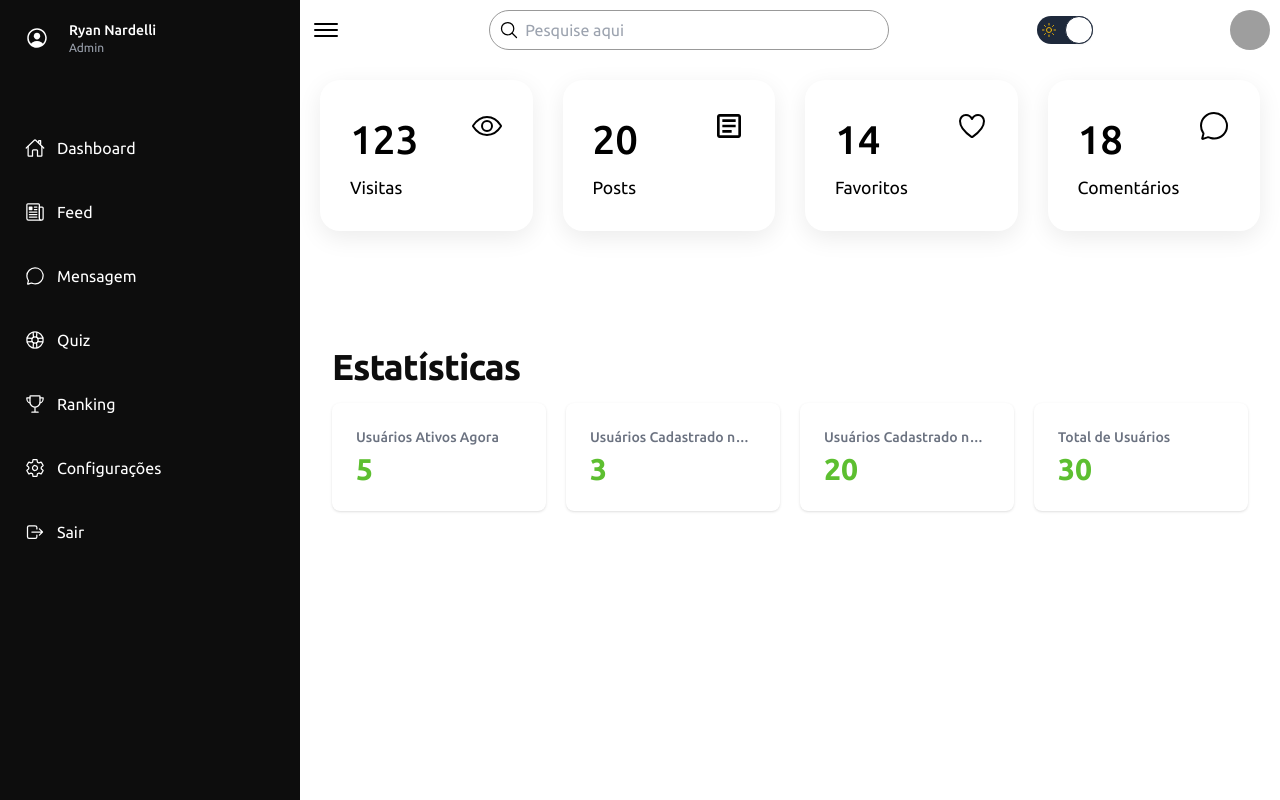
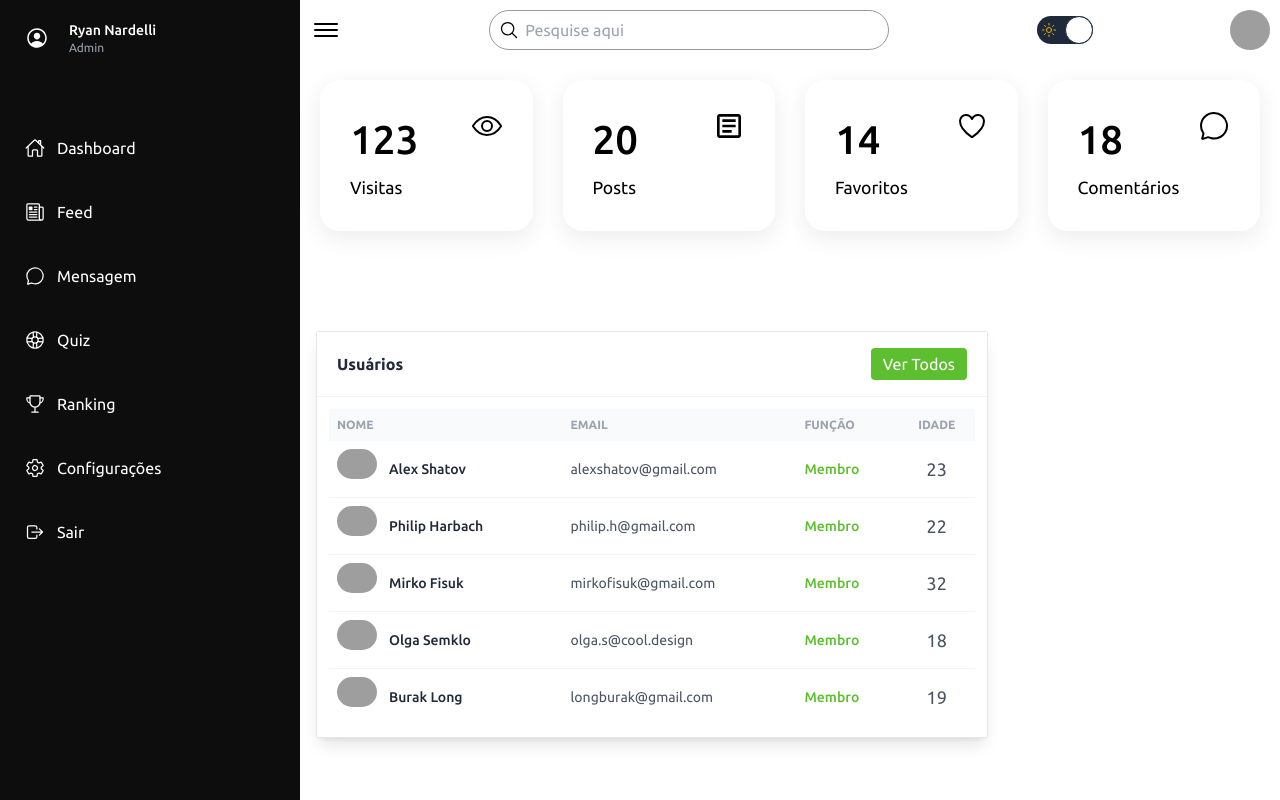
Before and after one commit to ryannardelli/heisenverse-_front_end, a Next.js app: page /dashboard in a window 1280 px wide. Shown: the top 800 px of the page. Built offline with nearby package versions, Linux system fonts and the light colour scheme; grey boxes are pictures that could not be loaded.

Commit message:
enviando nova seção

```diff
--- /dev/null
+++ b/src/app/components/ListUsers/index.tsx
@@ -0,0 +1,165 @@
+export const ListUsers = () => {
+    return (
+      <section className="antialiased bg-white text-gray-600 mt-20 mb-20 md:mb-0 lg:mb-0 px-4">
+        <div className="flex flex-col justify-center">
+          <div className="w-full max-w-2xl bg-white shadow-lg rounded-sm border border-gray-200">
+          <header className="px-5 py-4 border-b border-gray-100 flex items-center justify-between">
+            <h2 className="font-semibold text-gray-800">Usuários</h2>
+            <button className="bg-primary text-white px-3 py-1 rounded hover:bg-primary-dark transition">
+              Ver Todos
+            </button>
+          </header>
+            <div className="p-3">
+              <div className="overflow-x-auto">
+                <table className="table-auto w-full">
+                  <thead className="text-xs font-semibold uppercase text-gray-400 bg-gray-50">
+                    <tr>
+                      <th className="p-2 whitespace-nowrap">
+                        <div className="font-semibold text-left">Nome</div>
+                      </th>
+                      <th className="p-2 whitespace-nowrap">
+                        <div className="font-semibold text-left">Email</div>
+                      </th>
+                      <th className="p-2 whitespace-nowrap">
+                        <div className="font-semibold text-left">Função</div>
+                      </th>
+                      <th className="p-2 whitespace-nowrap">
+                        <div className="font-semibold text-center">Idade</div>
+                      </th>
+                    </tr>
+                  </thead>
+                  <tbody className="text-sm divide-y divide-gray-100">
+                    <tr>
+                      <td className="p-2 whitespace-nowrap">
+                        <div className="flex items-center">
+                          <div className="w-10 h-10 flex-shrink-0 mr-2 sm:mr-3">
+                            <img
+                              className="rounded-full"
+                              src="https://raw.githubusercontent.com/cruip/vuejs-admin-dashboard-template/main/src/images/user-36-05.jpg"
+                              width="40"
+                              height="40"
+                              alt="Alex Shatov"
+                            />
+                          </div>
+                          <div className="font-medium text-gray-800">Alex Shatov</div>
+                        </div>
+                      </td>
+                      <td className="p-2 whitespace-nowrap">
+                        <div className="text-left">alexshatov@gmail.com</div>
+                      </td>
+                      <td className="p-2 whitespace-nowrap">
+                        <div className="text-left font-medium text-primary">Membro</div>
+                      </td>
+                      <td className="p-2 whitespace-nowrap">
+                        <div className="text-lg text-center">23</div>
+                      </td>
+                    </tr>
+                    <tr>
+                      <td className="p-2 whitespace-nowrap">
+                        <div className="flex items-center">
+                          <div className="w-10 h-10 flex-shrink-0 mr-2 sm:mr-3">
+                            <img
+                              className="rounded-full"
+                              src="https://raw.githubusercontent.com/cruip/vuejs-admin-dashboard-template/main/src/images/user-36-06.jpg"
+                              width="40"
+                              height="40"
+                              alt="Philip Harbach"
+                            />
+                          </div>
+                          <div className="font-medium text-gray-800">Philip Harbach</div>
+                        </div>
+                      </td>
+                      <td className="p-2 whitespace-nowrap">
+                        <div className="text-left">philip.h@gmail.com</div>
+                      </td>
+                      <td className="p-2 whitespace-nowrap">
+                        <div className="text-left font-medium text-primary">Membro</div>
+                      </td>
+                      <td className="p-2 whitespace-nowrap">
+                        <div className="text-lg text-center">22</div>
+                      </td>
+                    </tr>
+                    <tr>
+                      <td className="p-2 whitespace-nowrap">
+                        <div className="flex items-center">
+                          <div className="w-10 h-10 flex-shrink-0 mr-2 sm:mr-3">
+                            <img
+                              className="rounded-full"
+                              src="https://raw.githubusercontent.com/cruip/vuejs-admin-dashboard-template/main/src/images/user-36-07.jpg"
+                              width="40"
+                              height="40"
+                              alt="Mirko Fisuk"
+                            />
+                          </div>
+                          <div className="font-medium text-gray-800">Mirko Fisuk</div>
+                        </div>
+                      </td>
+                      <td className="p-2 whitespace-nowrap">
+                        <div className="text-left">mirkofisuk@gmail.com</div>
+                      </td>
+                      <td className="p-2 whitespace-nowrap">
+                        <div className="text-left font-medium text-primary">Membro</div>
+                      </td>
+                      <td className="p-2 whitespace-nowrap">
+                        <div className="text-lg text-center">32</div>
+                      </td>
+                    </tr>
+                    <tr>
+                      <td className="p-2 whitespace-nowrap">
+                        <div className="flex items-center">
+                          <div className="w-10 h-10 flex-shrink-0 mr-2 sm:mr-3">
+                            <img
+                              className="rounded-full"
+                              src="https://raw.githubusercontent.com/cruip/vuejs-admin-dashboard-template/main/src/images/user-36-08.jpg"
+                              width="40"
+                              height="40"
+                              alt="Olga Semklo"
+                            />
+                          </div>
+                          <div className="font-medium text-gray-800">Olga Semklo</div>
+                        </div>
+                      </td>
+                      <td className="p-2 whitespace-nowrap">
+                        <div className="text-left">olga.s@cool.design</div>
+                      </td>
+                      <td className="p-2 whitespace-nowrap">
+                        <div className="text-left font-medium text-primary">Membro</div>
+                      </td>
+                      <td className="p-2 whitespace-nowrap">
+                        <div className="text-lg text-center">18</div>
+                      </td>
+                    </tr>
+                    <tr>
+                      <td className="p-2 whitespace-nowrap">
+                        <div className="flex items-center">
+                          <div className="w-10 h-10 flex-shrink-0 mr-2 sm:mr-3">
+                            <img
+                              className="rounded-full"
+                              src="https://raw.githubusercontent.com/cruip/vuejs-admin-dashboard-template/main/src/images/user-36-09.jpg"
+                              width="40"
+                              height="40"
+                              alt="Burak Long"
+                            />
+                          </div>
+                          <div className="font-medium text-gray-800">Burak Long</div>
+                        </div>
+                      </td>
+                      <td className="p-2 whitespace-nowrap">
+                        <div className="text-left">longburak@gmail.com</div>
+                      </td>
+                      <td className="p-2 whitespace-nowrap">
+                        <div className="text-left font-medium text-primary">Membro</div>
+                      </td>
+                      <td className="p-2 whitespace-nowrap">
+                        <div className="text-lg text-center">19</div>
+                      </td>
+                    </tr>
+                  </tbody>
+                </table>
+              </div>
+            </div>
+          </div>
+        </div>
+      </section>
+    );
+  };
--- a/src/app/components/Main/index.tsx
+++ b/src/app/components/Main/index.tsx
@@ -4,6 +4,7 @@ import { CardsStatistic } from "../CardsStatistic";
 
 import "/public/styles/sidebar.css";
 import { InfoStatisticAdm } from "../InfoStatisticAdm";
+import { ListUsers } from "../ListUsers";
 
 export const Main = () => {
   const { isActive: menuActive, toggle: toggleMenu } = useToggle(false);
@@ -50,6 +51,7 @@ export const Main = () => {
         </div>
       </div>
       <CardsStatistic />
+      <ListUsers />
       <InfoStatisticAdm />
     </div>
   );
```
